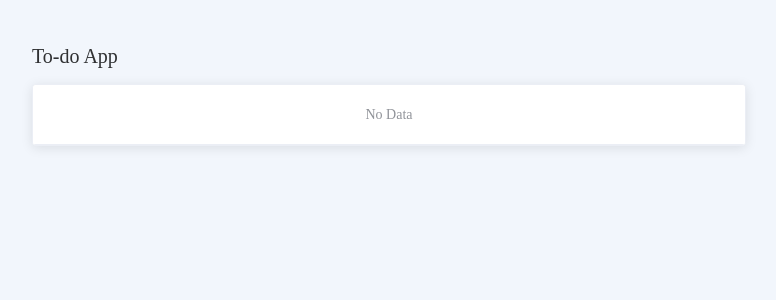
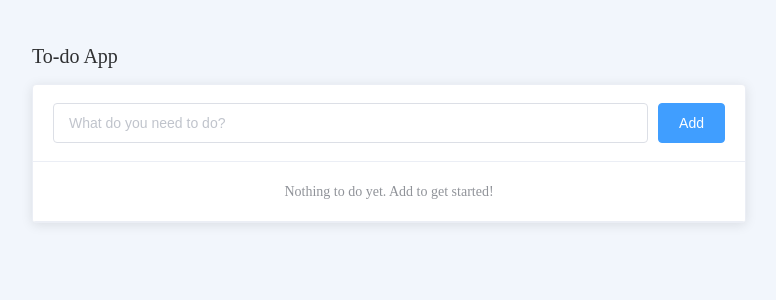
Before and after one commit to Haanhan/acronis, a Vue app: page / in a window 1280 px wide. Shown: the top 300 px of the page, without its empty margins (251-1027 px from the left). Built offline with nearby package versions, Linux system fonts and the light colour scheme; no server answers.

Commit message:
ElementUI component plugins and Main page of app

```diff
--- a/src/App.vue
+++ b/src/App.vue
@@ -36,11 +36,13 @@ body{
   background: #F2F6FC;
 }
 
-#app {
-  /* font-family: 'Avenir', Helvetica, Arial, sans-serif;
-  -webkit-font-smoothing: antialiased;
-  -moz-osx-font-smoothing: grayscale;
-  color: #2c3e50; */
+.done-text{
+  text-decoration: line-through;
+  color: #909399
+}
+
+.cell{
+  word-break: normal !important;
 }
 
 </style>
--- a/src/views/Home.vue
+++ b/src/views/Home.vue
@@ -10,30 +10,43 @@
 
               <el-card body-style="padding:0">
 
+                <input-bar slot="header"
+                  @btn-click="addTodo"
+                  btn-text="Add"
+                  placeholder="What do you need to do?"></input-bar>
+
                 <el-table :show-header="false" :data="todoList">
 
+                  <div slot="empty">
+                    Nothing to do yet. Add to get started!
+                  </div>
+
                   <el-table-column :width="40" align="center">
-                    <template slot-scope="{row: {done}}">
-                      <checkbox :done="done"></checkbox>
+                    <template slot-scope="{row}">
+                      <checkbox :done="row.done" @click.native="setDone(row)"></checkbox>
                     </template>
                   </el-table-column>
 
-                  <el-table-column
-                    prop="text">
+                  <el-table-column>
+                    <div slot-scope="{row: {text, done}}" :class="{'done-text': done}">
+                      {{text}}
+                    </div>
                   </el-table-column>
 
-                  <el-table-column align="right" width:>
+                  <el-table-column align="right" width="90">
                     <template slot-scope="{row: {id}}">
                       <el-button circle
                         size="mini"
                         icon="el-icon-edit">
                       </el-button>
                       <el-button circle
+                        @click="deleteTodo(id)"
                         size="mini"
                         icon="el-icon-delete"
                         type="danger">
                       </el-button>
                     </template>
+
                   </el-table-column>
 
 
@@ -52,11 +65,14 @@
 <script>
 import { mapActions, mapState } from "vuex"
 import Checkbox from "@/components/Checkbox.vue"
+import InputBar from "@/components/InputBar.vue"
+
 
 export default {
   name: 'home',
   components:{
-    Checkbox
+    Checkbox,
+    InputBar
   },
   created(){
     this.getTodoList()
@@ -65,7 +81,15 @@ export default {
     ...mapState(["todoList"])
   },
   methods:{
-    ...mapActions(["getTodoList"]),
+    ...mapActions([
+      "getTodoList",
+      "addTodo",
+      "updateTodo",
+      "deleteTodo"
+      ]),
+    setDone(todo){
+      this.updateTodo({...todo, done: !todo.done});
+    },
   }
 }
 </script>
```
Also changed, not shown: src/plugins/element.js (+7 -1 lines).
